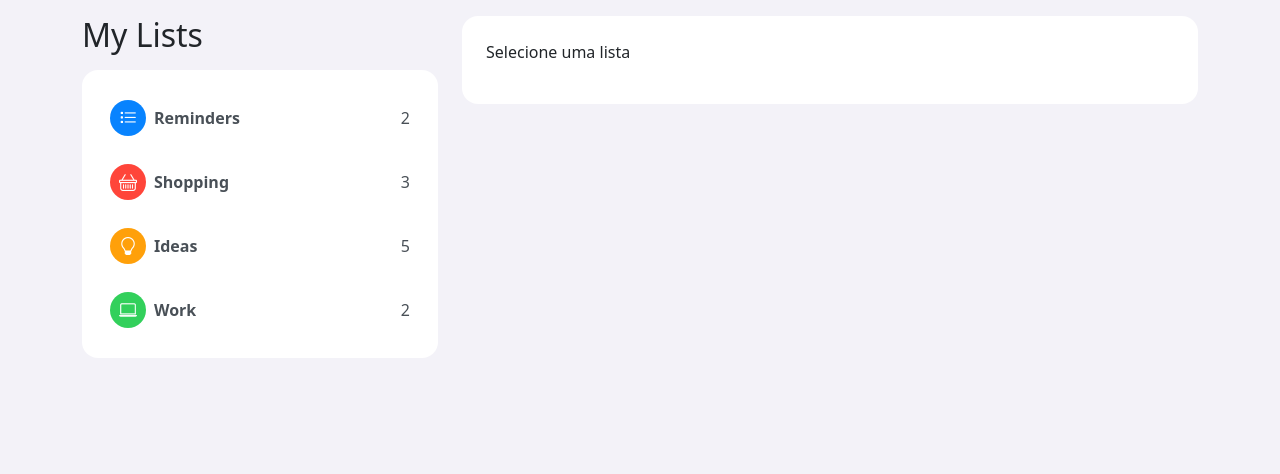
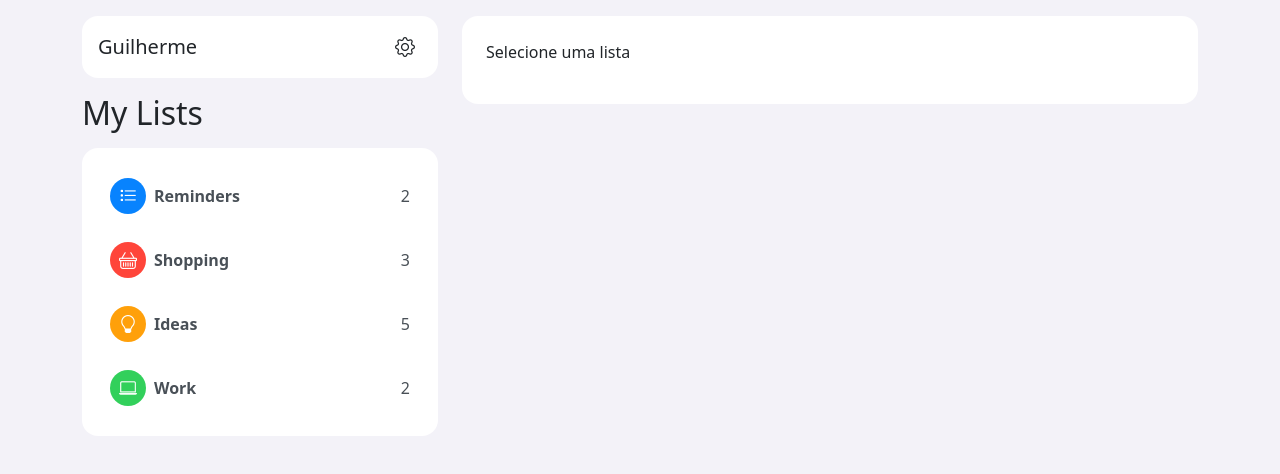
Before and after one commit to GuilhermeDSantos/to-do, an Angular app: page / in a window 1280 px wide. Shown: the top 474 px of the page. Built offline with nearby package versions, Linux system fonts and the light colour scheme.

Commit message:
Add UI enhancements for list and task views
Improved the UI layout for list selectors by adding a card with user and settings icons. Updated the task view to replace the three-dot icon with a button for better accessibility. These changes refine the visual structure and improve user experience.

```diff
--- a/src/app/components/task-list/task-list.component.html
+++ b/src/app/components/task-list/task-list.component.html
@@ -9,8 +9,10 @@
           <h2 class="fw-bold fs-1" [ngStyle]="{'color': listService.selectedList?.color}">{{listService.selectedList?.name}}</h2>
         </div>
 
-        <div class="col-2 d-flex justify-content-center align-items-center">
-          <i class="fs-4 bi bi-three-dots"></i>
+        <div class="col-2 d-flex">
+          <button class="ms-3 btn bg-transparent d-flex justify-content-center align-items-center">
+            <i class="fs-4 bi bi-three-dots"></i>
+          </button>
         </div>
       </div>
 
--- a/src/app/screens/home/home.component.html
+++ b/src/app/screens/home/home.component.html
@@ -1,9 +1,24 @@
 <div class="container mt-3">
     <div class="row">
-        <div class="col-md-4" [ngClass]="{ 'd-none d-md-block': listService.selectedList !== undefined }">
+        <!-- Coluna da lista de seletores -->
+        <div class="col-md-4 d-flex flex-column justify-content-between" [ngClass]="{ 'd-none d-md-block': listService.selectedList !== undefined }">
+            <div class="card mb-3">
+                <div class="card-body">
+                    <div class="row d-md-flex align-items-md-center">
+                        <div class="col-10">
+                            <span class="fs-5">Guilherme</span>
+                        </div>
+                        <div class="col-2 d-flex justify-content-center">
+                            <i class="bi bi-gear fs-5"></i>
+                        </div>
+                    </div>
+                </div>
+            </div>
+
             <app-list-selector></app-list-selector>
         </div>
 
+        <!-- Coluna das tarefas -->
         <div class="col-md-8" [ngClass]="{ 'd-none d-md-block': listService.selectedList === undefined }">
             <div class="card d-none d-md-block p-4">
                 <app-task-list></app-task-list>
```
